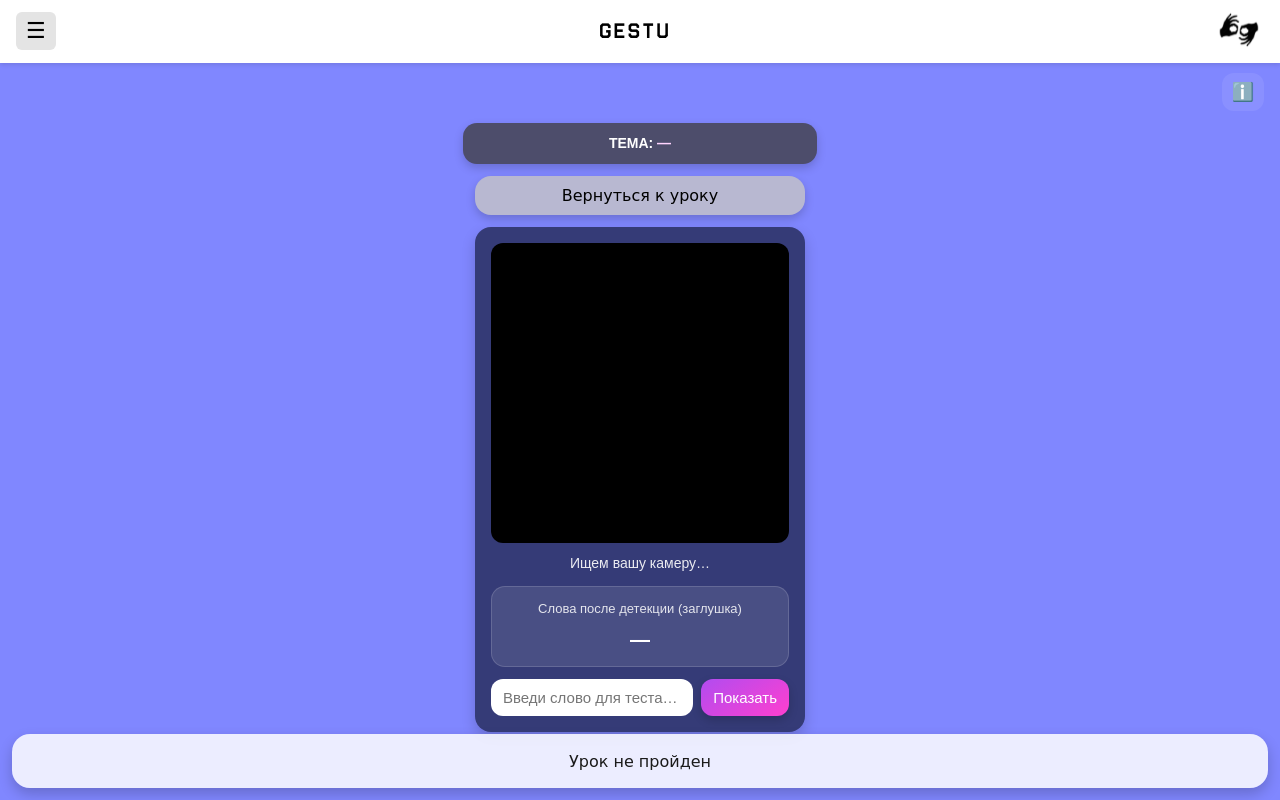
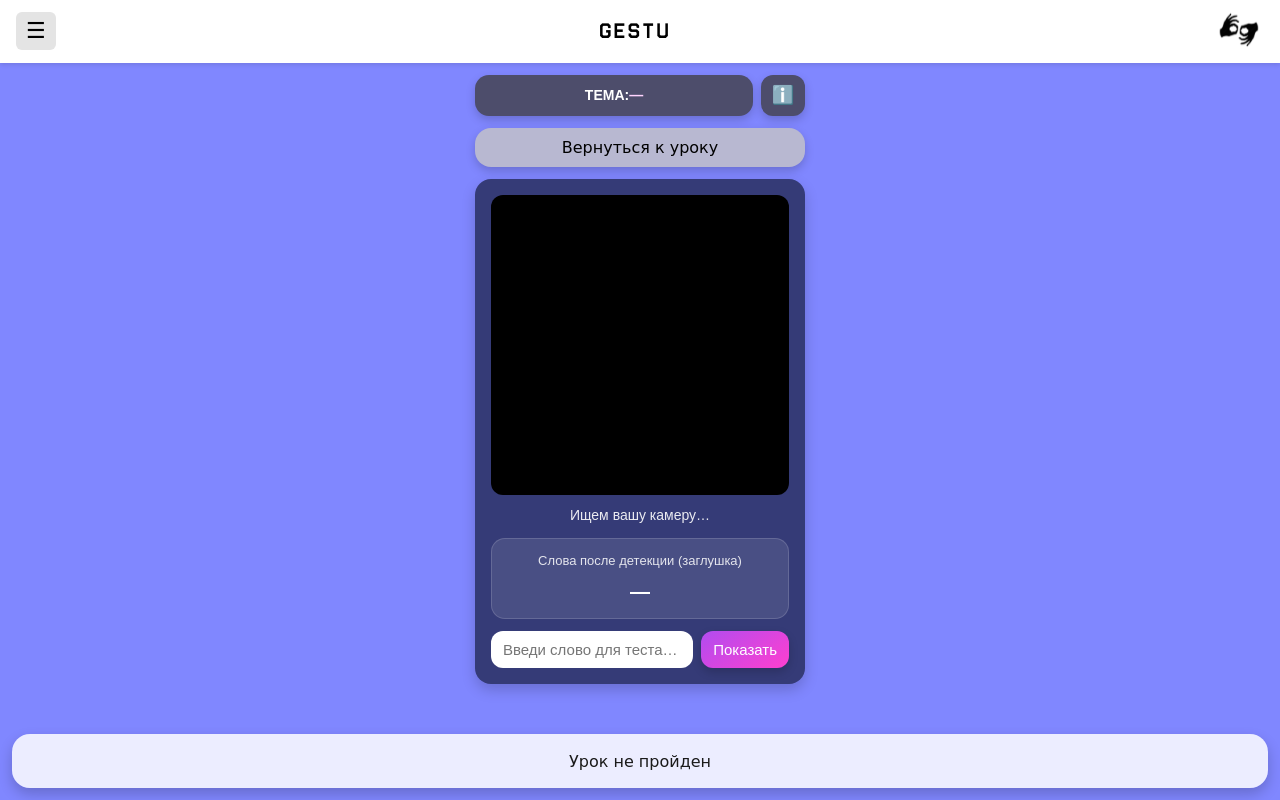
Before and after one commit to RiverBoy26/Gestu_mini_app, a React (Vite) app in the folder app/frontend/: page /practice-lesson/1/1 in a window 1280 px wide. Built offline with nearby package versions, Linux system fonts and the light colour scheme; no server answers.

Commit message:
fix position info

```diff
--- a/app/frontend/src/Components/PracticeLesson.jsx
+++ b/app/frontend/src/Components/PracticeLesson.jsx
@@ -189,9 +189,14 @@ const PracticeLesson = () => {
         </div>
       </header>
 
-      <div className="practice-lesson-info-row">
+      <div className="practice-lesson-content">
+        <div className="practice-lesson-topic-row">
+          <div className="practice-lesson-topic">
+            ТЕМА: <span className="practice-lesson-topic-word">{topicWord || "—"}</span>
+          </div>
+
           <button
-          className="practice-lesson-info-btn"
+            className="practice-lesson-info-btn practice-lesson-info-btn--topic"
             onClick={() => setShowInfo(true)}
             type="button"
             aria-label="Информирование по распознаванию"
@@ -199,11 +204,6 @@ const PracticeLesson = () => {
           >
             ℹ️
           </button>
-      </div>
-
-      <div className="practice-lesson-content">
-        <div className="practice-lesson-topic">
-          ТЕМА: <span className="practice-lesson-topic-word">{topicWord || "—"}</span>
         </div>
 
         <button className="practice-lesson-back-btn" onClick={backToLesson}>
--- a/app/frontend/src/Styles/PracticeLesson.css
+++ b/app/frontend/src/Styles/PracticeLesson.css
@@ -221,12 +221,6 @@
   font-display: swap;
 }
 
-.practice-lesson-info-row{
-  display:flex;
-  justify-content:flex-end;
-  padding: 10px 16px 0;
-}
-
 .practice-lesson-info-btn{
   border: none;
   background: rgba(255,255,255,0.08);
@@ -273,3 +267,32 @@
   padding: 10px 12px;
   cursor: pointer;
 }
+
+.practice-lesson-topic-row{
+  width: 100%;
+  max-width: 330px;
+  display: flex;
+  align-items: stretch;
+  gap: 8px;
+}
+
+.practice-lesson-topic{
+  flex: 1;
+  width: auto;
+  max-width: none;
+  display: flex;
+  align-items: center;
+  justify-content: center;
+}
+
+.practice-lesson-info-btn--topic{
+  width: 44px;
+  min-width: 44px;
+  padding: 0;
+  display: flex;
+  align-items: center;
+  justify-content: center;
+
+  background: #4d4d6b;
+  box-shadow: 0 4px 10px rgba(0,0,0,.18);
+}
```
Lines whose indentation alone changed are shown as unchanged.
